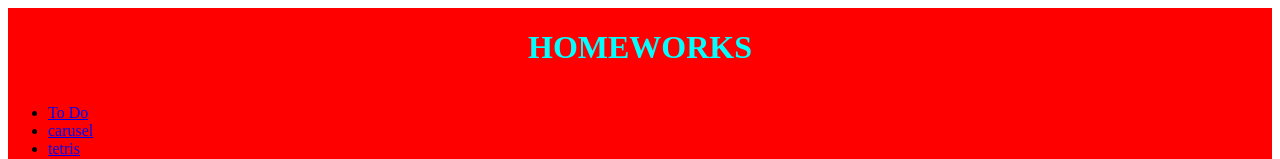
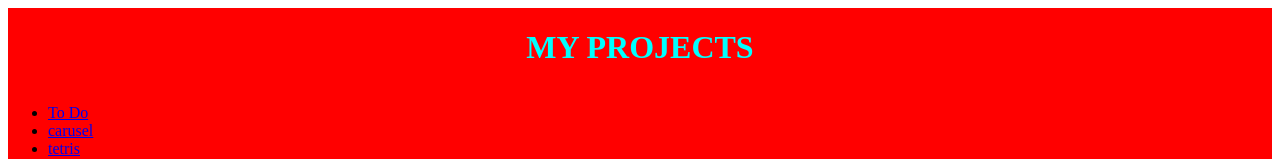
Before and after one commit to HarutyunHakhverdyan/HarutyunHakhvredyan.github.io, a plain HTML site: page index.html in a window 1280 px wide. Shown: the top 159 px of the page. Drawn offline with Linux system fonts and the light colour scheme.

Commit message:
Update index.html

```diff
--- a/index.html
+++ b/index.html
@@ -7,7 +7,7 @@
 </head>
 <body>
 	<div id="divCont">
-		<h1>HOMEWORKS</h1>
+		<h1>MY PROJECTS</h1>
 		<div id="div">
 			<ul>
 				<li>
```
